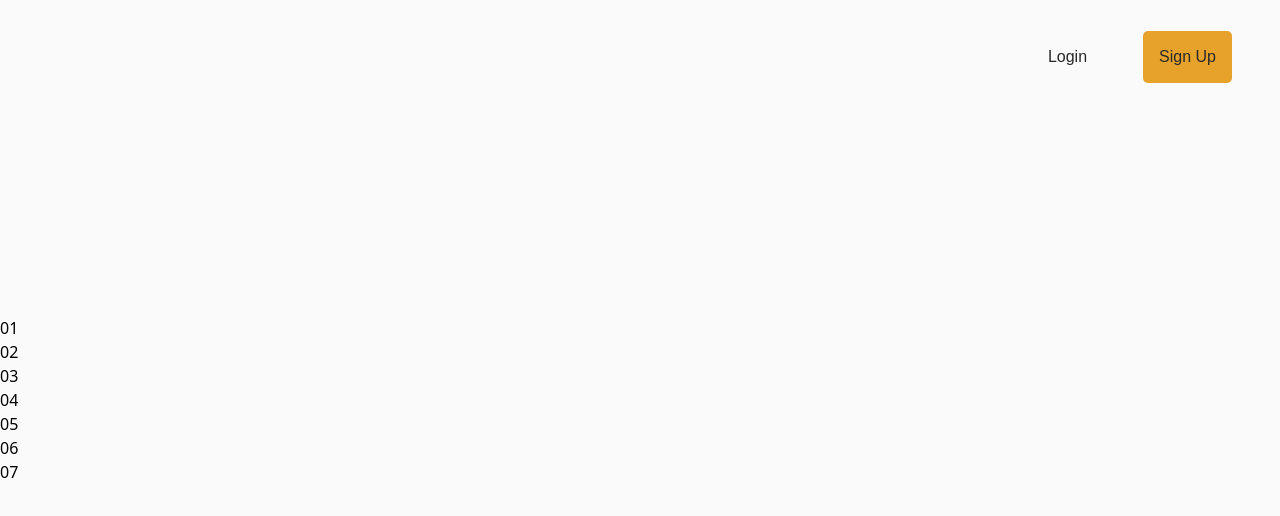
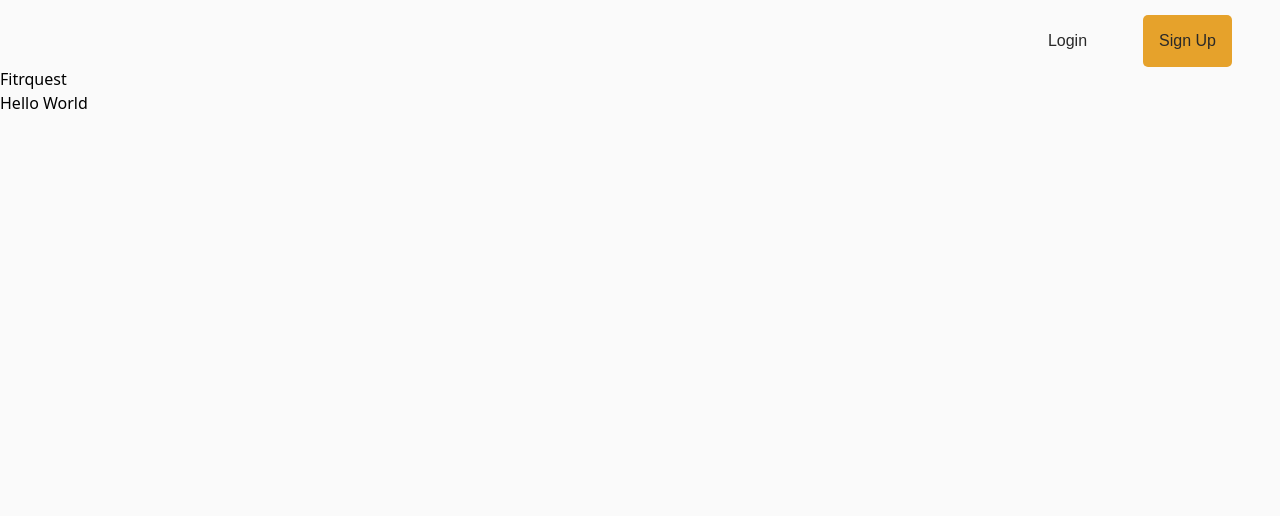
Before and after one commit to Nathan-47/fitrquest, a React (Vite) app: page / in a window 1280 px wide. Shown: the top 516 px of the page. Built offline with nearby package versions, Linux system fonts and the light colour scheme; a web font is replaced by a local one.

Commit message:
update to nav

```diff
--- a/src/App.jsx
+++ b/src/App.jsx
@@ -4,10 +4,10 @@ import Landing from "./pages/landing";
 function App() {
 
   return (
-    <div className="col">
+    <>
       <Navbar />
       <Landing />
-    </div>
+    </>
   )
 }
 
--- a/src/components/navbar.jsx
+++ b/src/components/navbar.jsx
@@ -2,12 +2,12 @@
 const Navbar = () => {
 
 return (
-<div className="nav">
+<header className="header">
     <ul>
         <a href="#"><li className="nav-sign">Sign Up</li></a>
         <a href="#"><li className="nav-login">Login</li></a>
     </ul>
-</div>
+</header>
 )
 };
 
--- a/src/index.css
+++ b/src/index.css
@@ -1,10 +1,13 @@
+* {
+  box-sizing: border-box;
+  margin: 0;
+  padding: 0;
+  -webkit-font-smoothing: antialiased;
+  -moz-osx-font-smoothing: grayscale;
+}
 body {
   margin: 0;
-  display: flex;
-  place-items: center;
   background: #fafafa;
-  min-width: 320px;
-  min-height: 100vh;
 }
 
 /* @tailwind directives */
@@ -14,15 +17,20 @@ body {
 /* @tailwind directives */
 
 /* navbar */
+.header {
+  position: relative;
+  top: 0;
+  left: 0;
+  justify-content: space-between;
+  align-items: center;
+  z-index: 100%;
+}
 ul {
   list-style-type: none;
   margin: 0;
   padding: 0;
   overflow: hidden;
-  position: fixed;
-  top: 0;
   width: 100%;
-  margin-top: 1em;
 }
 li {
   float: right;
--- a/src/pages/landing.jsx
+++ b/src/pages/landing.jsx
@@ -1,19 +1,11 @@
-
 
 const Landing = () => {
 
     return (
-        <div className="bento-grids">
-            <div class="grid grid-cols-3 gap-4">
-  <div class="...">01</div>
-  <div class="...">02</div>
-  <div class="...">03</div>
-  <div class="col-span-2 ...">04</div>
-  <div class="...">05</div>
-  <div class="...">06</div>
-  <div class="col-span-2 ...">07</div>
-</div>
-        </div>
+        <>
+        <h1>Fitrquest</h1>
+        <p>Hello World</p>
+        </>
     );
 };
 
```
Also changed, not shown: src/images/contact_smile.png (added).
